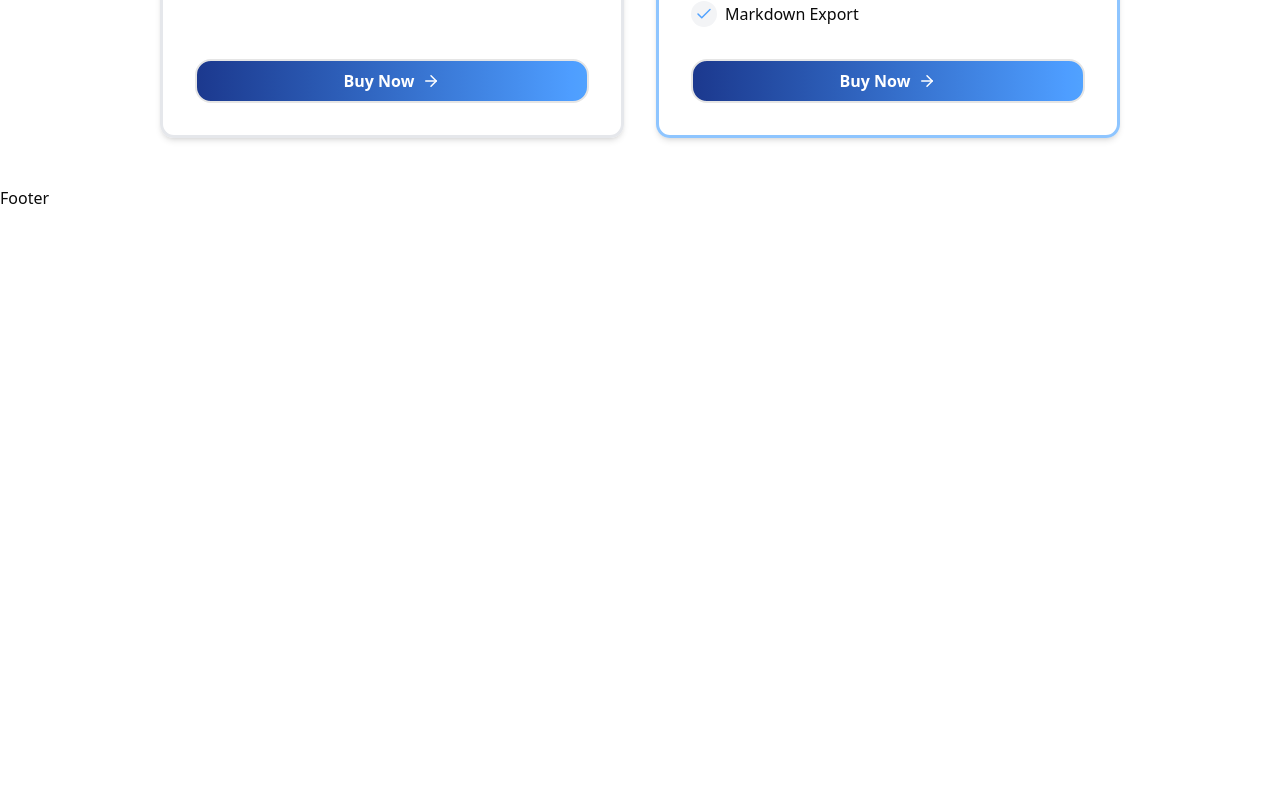
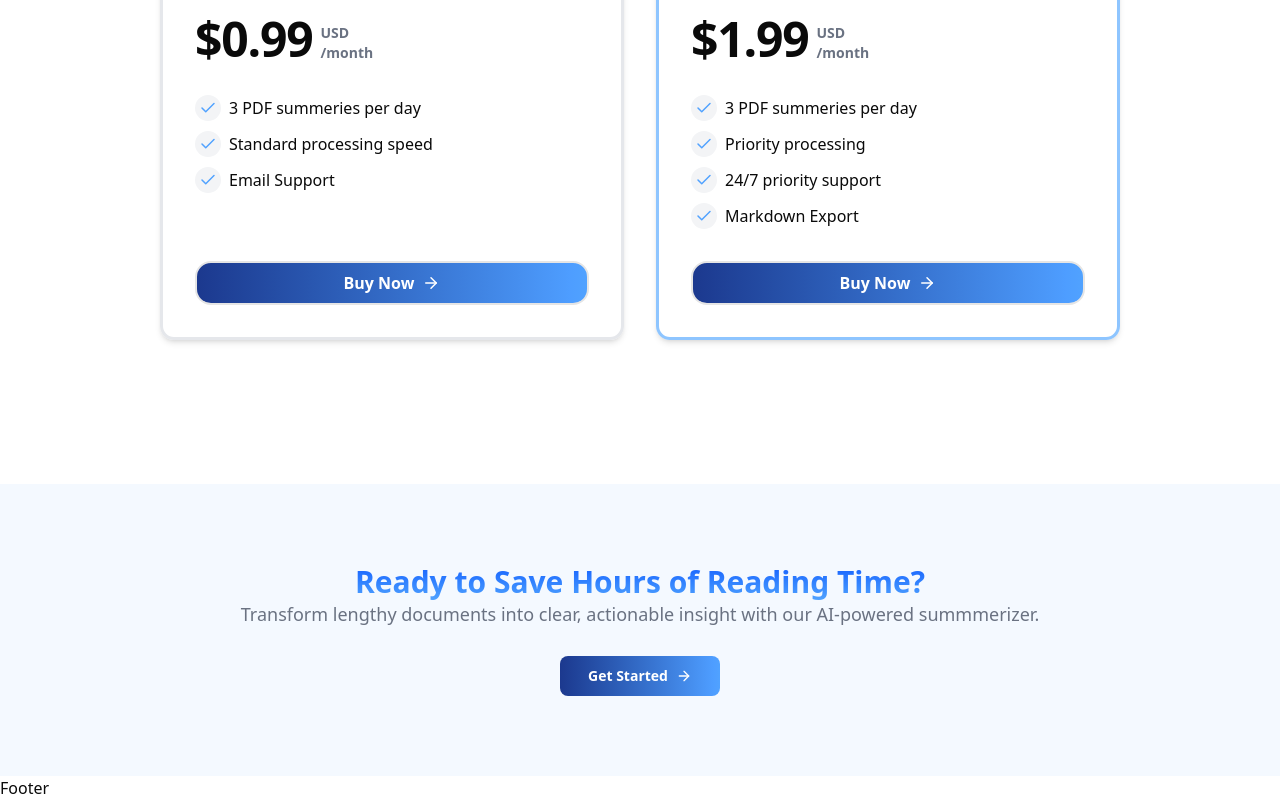
Before and after one commit to sonal1201/BrainDeck, a Next.js app: page / in a window 1280 px wide. Shown: the part 1732-2532 px from the top of the page. Before the commit the page ends 1942 px from the top, so only its background shows below. Built offline with nearby package versions, Linux system fonts and the light colour scheme.

Commit message:
done with landing-page

```diff
--- a/app/page.tsx
+++ b/app/page.tsx
@@ -1,4 +1,5 @@
 import Bgpattern from "@/components/bg-pattern";
+import CtxSection from "@/components/home/CtxSection";
 import DemoScetion from "@/components/home/DemoScetion";
 import HeroSection from "@/components/home/HeroSection";
 import HowItWorkSection from "@/components/home/HowItWorkSection";
@@ -8,15 +9,18 @@ export default function Home() {
   return (
     <div className="relative w-full min-h-screen">
       {/* Background pattern */}
-      <Bgpattern />
+      <div className="absolute inset-0 z-0">
+        <Bgpattern />
+      </div>
 
       {/* Foreground content */}
-      <div className="absolute inset-0 z-0 flex flex-col">
+      <div className="relative z-10 flex flex-col gap-24">
         <HeroSection />
-        <DemoScetion/>
+        <DemoScetion />
+        <HowItWorkSection />
+        <PricingSection />
+        <CtxSection />
       </div>
-      <HowItWorkSection/>
-      <PricingSection/>
     </div>
   );
 }
--- a/components/common/bg-gradient.tsx
+++ b/components/common/bg-gradient.tsx
@@ -1,19 +1,25 @@
-import React from 'react';
-import { cn } from '@/lib/utils';
+import React from "react";
+import { cn } from "@/lib/utils";
 
-type BGVariantType = 'dots' | 'diagonal-stripes' | 'grid' | 'horizontal-lines' | 'vertical-lines' | 'checkerboard';
+type BGVariantType =
+  | "dots"
+  | "diagonal-stripes"
+  | "grid"
+  | "horizontal-lines"
+  | "vertical-lines"
+  | "checkerboard";
 type BGMaskType =
-	| 'fade-center'
-	| 'fade-edges'
-	| 'fade-top'
-	| 'fade-bottom'
-	| 'fade-left'
-	| 'fade-right'
-	| 'fade-x'
-	| 'fade-y'
-	| 'none';
+  | "fade-center"
+  | "fade-edges"
+  | "fade-top"
+  | "fade-bottom"
+  | "fade-left"
+  | "fade-right"
+  | "fade-x"
+  | "fade-y"
+  | "none";
 
-type BGPatternProps = React.ComponentProps<'div'> & {
+type BGPatternProps = React.ComponentProps<"div"> & {
   variant?: BGVariantType;
   mask?: BGMaskType;
   size?: number;
@@ -21,30 +27,38 @@ type BGPatternProps = React.ComponentProps<'div'> & {
 };
 
 const maskClasses: Record<BGMaskType, string> = {
-	'fade-edges': '[mask-image:radial-gradient(ellipse_at_center,var(--background),transparent)]',
-	'fade-center': '[mask-image:radial-gradient(ellipse_at_center,transparent,var(--background))]',
-	'fade-top': '[mask-image:linear-gradient(to_bottom,transparent,var(--background))]',
-	'fade-bottom': '[mask-image:linear-gradient(to_bottom,var(--background),transparent)]',
-	'fade-left': '[mask-image:linear-gradient(to_right,transparent,var(--background))]',
-	'fade-right': '[mask-image:linear-gradient(to_right,var(--background),transparent)]',
-	'fade-x': '[mask-image:linear-gradient(to_right,transparent,var(--background),transparent)]',
-	'fade-y': '[mask-image:linear-gradient(to_bottom,transparent,var(--background),transparent)]',
-	none: '',
+  "fade-edges":
+    "[mask-image:radial-gradient(ellipse_at_center,var(--background),transparent)]",
+  "fade-center":
+    "[mask-image:radial-gradient(ellipse_at_center,transparent,var(--background))]",
+  "fade-top":
+    "[mask-image:linear-gradient(to_bottom,transparent,var(--background))]",
+  "fade-bottom":
+    "[mask-image:linear-gradient(to_bottom,var(--background),transparent)]",
+  "fade-left":
+    "[mask-image:linear-gradient(to_right,transparent,var(--background))]",
+  "fade-right":
+    "[mask-image:linear-gradient(to_right,var(--background),transparent)]",
+  "fade-x":
+    "[mask-image:linear-gradient(to_right,transparent,var(--background),transparent)]",
+  "fade-y":
+    "[mask-image:linear-gradient(to_bottom,transparent,var(--background),transparent)]",
+  none: "",
 };
 
-function geBgImage(variant: BGVariantType, fill: string, size: number) {
+function getBgImage(variant: BGVariantType, fill: string, size: number) {
   switch (variant) {
-		case 'dots':
+    case "dots":
       return `radial-gradient(${fill} 1px, transparent 1px)`;
-		case 'grid':
+    case "grid":
       return `linear-gradient(to right, ${fill} 1px, transparent 1px), linear-gradient(to bottom, ${fill} 1px, transparent 1px)`;
-		case 'diagonal-stripes':
+    case "diagonal-stripes":
       return `repeating-linear-gradient(45deg, ${fill}, ${fill} 1px, transparent 1px, transparent ${size}px)`;
-		case 'horizontal-lines':
+    case "horizontal-lines":
       return `linear-gradient(to bottom, ${fill} 1px, transparent 1px)`;
-		case 'vertical-lines':
+    case "vertical-lines":
       return `linear-gradient(to right, ${fill} 1px, transparent 1px)`;
-		case 'checkerboard':
+    case "checkerboard":
       return `linear-gradient(45deg, ${fill} 25%, transparent 25%), linear-gradient(-45deg, ${fill} 25%, transparent 25%), linear-gradient(45deg, transparent 75%, ${fill} 75%), linear-gradient(-45deg, transparent 75%, ${fill} 75%)`;
     default:
       return undefined;
@@ -52,20 +66,24 @@ function geBgImage(variant: BGVariantType, fill: string, size: number) {
 }
 
 const BGPattern = ({
-	variant = 'grid',
-	mask = 'none',
+  variant = "grid",
+  mask = "none",
   size = 24,
-	fill = '#252525',
+  fill = "var(--background, #252525)",
   className,
   style,
   ...props
 }: BGPatternProps) => {
   const bgSize = `${size}px ${size}px`;
-	const backgroundImage = geBgImage(variant, fill, size);
+  const backgroundImage = getBgImage(variant, fill, size);
 
   return (
     <div
-			className={cn('absolute inset-0 z-[-10] size-full', maskClasses[mask], className)}
+      className={cn(
+        "absolute inset-0 z-0 w-full h-full pointer-events-none",
+        maskClasses[mask],
+        className
+      )}
       style={{
         backgroundImage,
         backgroundSize: bgSize,
@@ -76,5 +94,5 @@ const BGPattern = ({
   );
 };
 
-BGPattern.displayName = 'BGPattern';
+BGPattern.displayName = "BGPattern";
 export { BGPattern };
--- /dev/null
+++ b/components/home/CtxSection.tsx
@@ -0,0 +1,43 @@
+import Link from "next/link";
+import React from "react";
+import { Button } from "../ui/button";
+import { ArrowRight } from "lucide-react";
+
+const CtxSection = () => {
+  return (
+    <section className="bg-blue-100/30 py-8">
+      <div className="py-8 lg:py-12 max-w-5xl mx-auto px-4 sm:px-6 lg:px-8">
+        <div className="flex flex-col gap-3 items-center justify-center space-y-4 text-center">
+          <div>
+            <h2 className="bg-linear-to-b from-blue-600 to-blue-400 bg-clip-text text-transparent text-3xl font-bold">
+              Ready to Save Hours of Reading Time?
+            </h2>
+            <p className="text-gray-500 text-lg">
+              Transform lengthy documents into clear, actionable insight with
+              our AI-powered summmerizer.
+            </p>
+          </div>
+          <div>
+            <div>
+              <Button
+                variant={"link"}
+                className="min-[400px] cursor-pointer  hover:no-underline bg-linear-to-r from-blue-900 to-blue-400 hover:bg-linear-to-r hover:from-blue-400 hover:to-blue-900 text-white w-40 py-5 hover:scale-105"
+              >
+                <Link
+                  href={"/pricing"}
+                  className="flex  items-center cursor-pointer font-bold
+                  "
+                >
+                  Get Started{" "}
+                  <ArrowRight className="ml-2  h-4 w-4 animate-pulse" />
+                </Link>
+              </Button>
+            </div>
+          </div>
+        </div>
+      </div>
+    </section>
+  );
+};
+
+export default CtxSection;
--- a/components/home/PricingSection.tsx
+++ b/components/home/PricingSection.tsx
@@ -53,7 +53,7 @@ const PricingCard = ({
   priceId,
 }: PlanType) => {
   return (
-    <div className="relative w-full  max-w-lg">
+    <div className="relative w-full  max-w-lg hover:scale-105 hover:transition-all duration-300">
       <div
         className={cn(
           "relative flex flex-col h-full gap-4 shadow-md lg:gap-8 rounded-xl border-[3px] border-blue-300 p-8",
@@ -100,7 +100,7 @@ const PricingSection = () => {
     <section>
       <div className="py-8 lg:py-12 max-w-5xl mx-auto px-4 sm:px-6 lg:px-8">
       <div>
-        <h2 className="text-center mb-4 lg:mb-12 text-2xl font-bold text-blue-500 uppercase max-w-5xl mx-auto">Pricing</h2>
+        <h2 className="text-center mb-4 lg:mb-12 text-xl font-bold text-blue-500 uppercase max-w-5xl mx-auto">Pricing</h2>
       </div>
       <div className="relative flex justify-center flex-col lg:flex-row items-center lg:items-stretch gap-8">
         {plans.map((plan, id) => (
```
Lines whose indentation alone changed are shown as unchanged.
